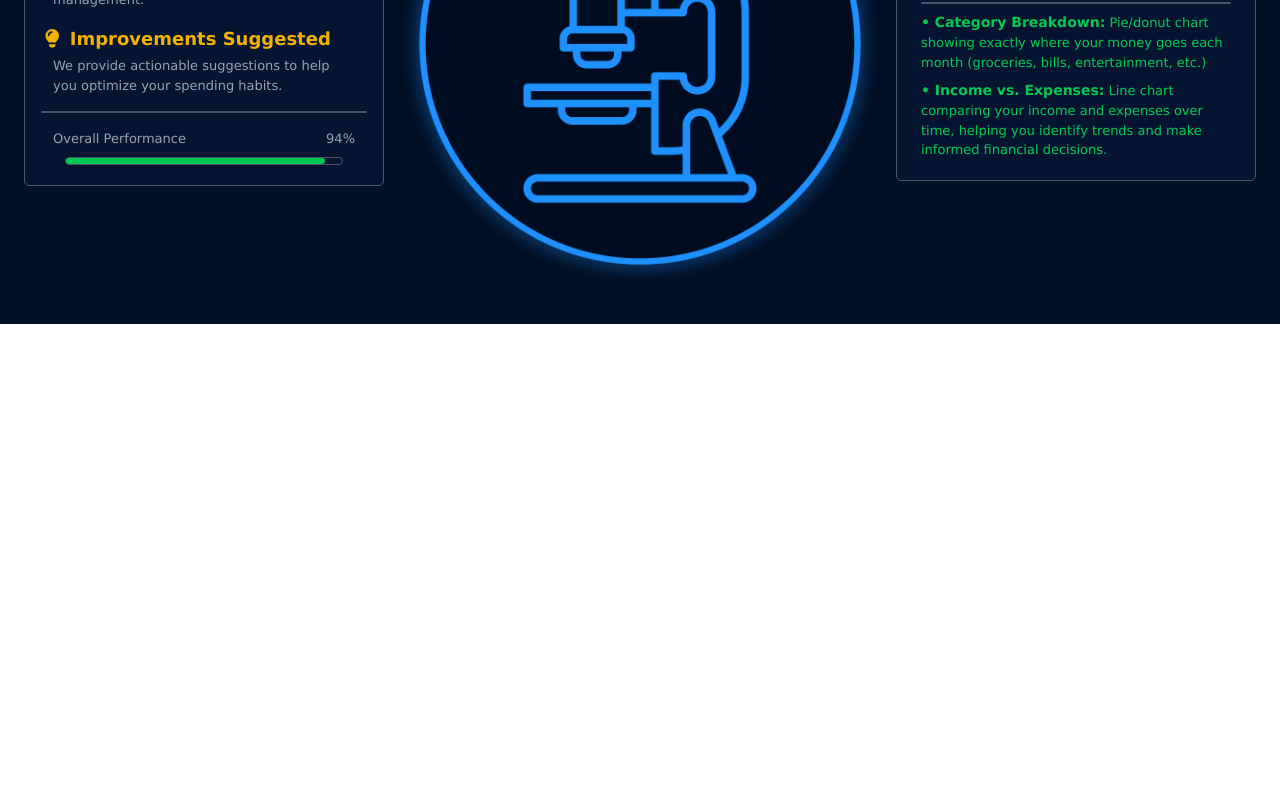
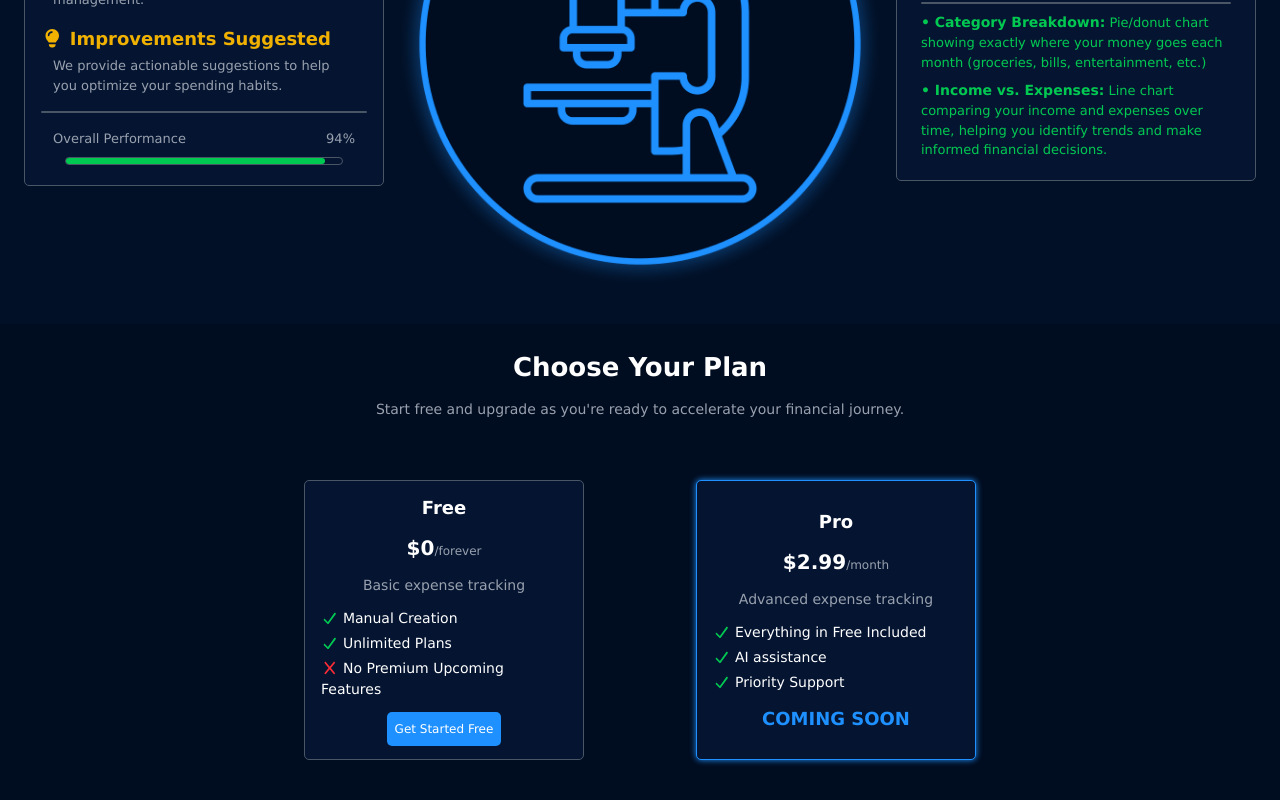
Before and after one commit to masonE17/spendscope, a React (Vite) app: page / in a window 1280 px wide. Shown: the part 968-1768 px from the top of the page. Before the commit the page ends 1292 px from the top, so only its background shows below. Built offline with nearby package versions, Linux system fonts and the light colour scheme.

Commit message:
Added the pricing section.

```diff
--- a/src/App.jsx
+++ b/src/App.jsx
@@ -5,6 +5,7 @@ import { faPiggyBank } from '@fortawesome/free-solid-svg-icons';
 import { faChartPie } from '@fortawesome/free-solid-svg-icons';
 import { faCheck } from '@fortawesome/free-solid-svg-icons';
 import { faLightbulb } from '@fortawesome/free-solid-svg-icons';
+import { faX } from '@fortawesome/free-solid-svg-icons';
 
 function NavLink({ label }) {
   return (
@@ -39,6 +40,7 @@ export default function App() {
   return (
     <div className="w-full">
 
+      {/* Header Section */}
       <div className="w-full sticky top-0 bg-[rgb(0,12,31)] opacity-98 z-100">
         <div className="flex flex-row justify-evenly items-center max-w-350 m-auto py-4">
           <h1 className="text-[#1e90ff] font-bold text-[22px]">SpendScope</h1>
@@ -52,6 +54,7 @@ export default function App() {
         </div>
       </div>
 
+      {/* Home Section */}
       <div>
         <div className="w-full bg-[rgb(0,12,31)] pb-6">
           <div className="max-w-250 m-auto">
@@ -81,6 +84,7 @@ export default function App() {
         </div>
       </div>
 
+      {/* Features Section */}
       <div className="w-full bg-[rgb(1,16,39)] py-6">
         <div className="flex flex-col justify-center items-center gap-3">
           <p className="text-white text-[26px] text-center font-bold">See What Unique Features Set Us Apart</p>
@@ -132,6 +136,39 @@ export default function App() {
         </div>
       </div>
 
+      {/* Pricing Section */}
+      <div className="w-full bg-[rgb(0,12,31)] py-6">
+        <div className="flex flex-col justify-center items-center gap-3">
+          <p className="text-white text-[26px] text-center font-bold">Choose Your Plan</p>
+          <p className="text-gray-400 text-[14px] text-center mb-8">Start free and upgrade as you're ready to accelerate your financial journey.</p>
+          <div className="max-w-200 m-auto flex flex-row justify-center items-center gap-28 p-4">
+            <div className="w-70 h-70 border-solid border-gray-600 border p-4 bg-[rgb(5,21,49)] rounded-[5px] flex flex-col justify-center items-center gap-3">
+              <p className="text-white font-bold text-[18px]">Free</p>
+              <p className="text-gray-400 text-[12px]"><b className="text-white text-[20px]">$0</b>/forever</p>
+              <p className="text-gray-400 text-[14px]">Basic expense tracking</p>
+              <div className="w-full flex flex-col justify-center items-start gap-1">
+                <p className="text-white text-[14px]"><FontAwesomeIcon icon={faCheck} className="text-green-500" /> Manual Creation</p>
+                <p className="text-white text-[14px]"> <FontAwesomeIcon icon={faCheck} className="text-green-500" /> Unlimited Plans</p>
+                <p className="text-white text-[14px]"><FontAwesomeIcon icon={faX} className="text-red-500" /> No Premium Upcoming Features</p>
+              </div>
+              <button className="bg-[#1e90ff] text-white p-2 text-[12px] rounded-[5px] hover:bg-[#0d7ae9] hover:cursor-pointer">Get Started Free</button>
+            </div>
+            <div className="w-70 h-70 border-solid border-[#1e90ff] shadow-[0_0_6px_#1e90ff] border p-4 bg-[rgb(5,21,49)] rounded-[5px] flex flex-col justify-center items-center gap-3">
+              <p className="text-white font-bold text-[18px]">Pro</p>
+              <p className="text-gray-400 text-[12px]"><b className="text-white text-[20px]">$2.99</b>/month</p>
+              <p className="text-gray-400 text-[14px]">Advanced expense tracking</p>
+              <div className="w-full flex flex-col justify-center items-start gap-1">
+                <p className="text-white text-[14px]"><FontAwesomeIcon icon={faCheck} className="text-green-500" /> Everything in Free Included</p>
+                <p className="text-white text-[14px]"><FontAwesomeIcon icon={faCheck} className="text-green-500" /> AI assistance</p>
+                <p className="text-white text-[14px]"><FontAwesomeIcon icon={faCheck} className="text-green-500" /> Priority Support</p>
+              </div>
+              <p className="text-[#1e90ff] text-[18px] font-bold">COMING SOON</p>
+            </div>
+          </div>
+        </div>
+      </div>
+
+
     </div>
   );
 }
```
